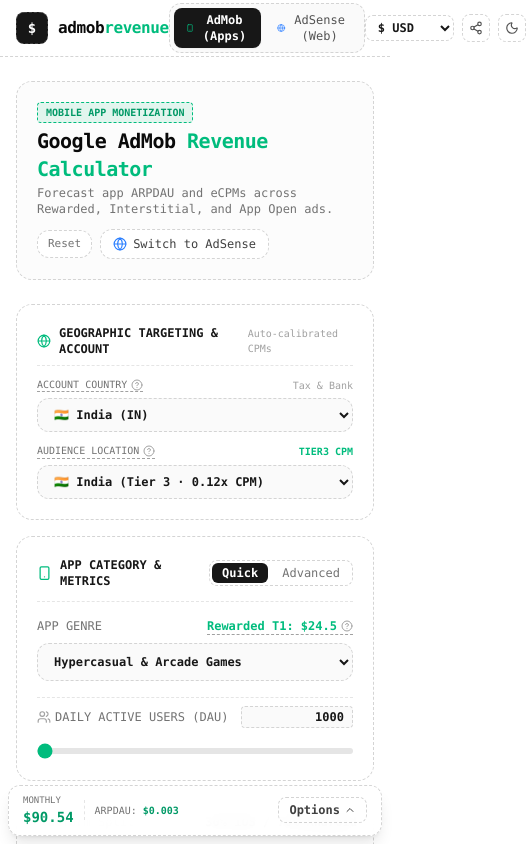
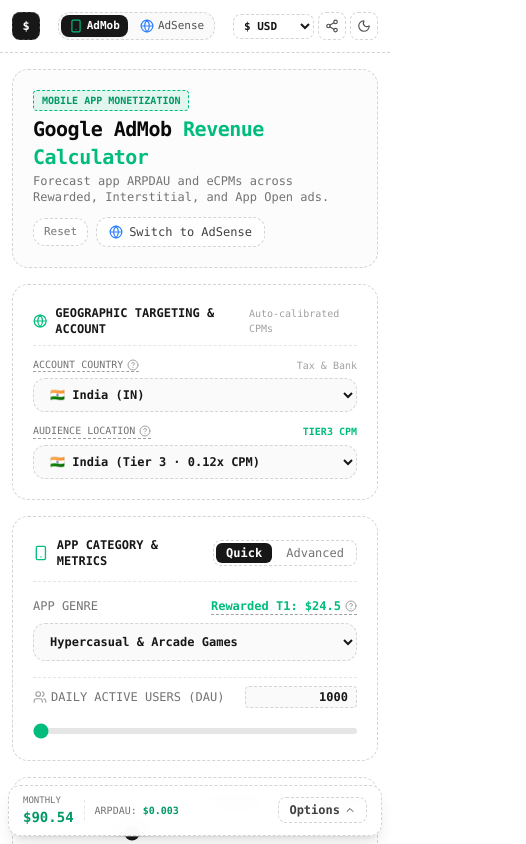
Before and after one commit to sumit-dev06/admobrevenue, a React (Vite) app: page / in a window 390 px wide. Shown: the top 844 px of the page, 526 px wide, since content can reach past the window. Built offline with nearby package versions, Linux system fonts and the light colour scheme.

Commit message:
Fix mobile horizontal overflow, responsive navbar, and viewport constraints

```diff
--- a/index.html
+++ b/index.html
@@ -2,7 +2,7 @@
 <html lang="en">
   <head>
     <meta charset="UTF-8" />
-    <meta name="viewport" content="width=device-width, initial-scale=1.0, maximum-scale=5.0" />
+    <meta name="viewport" content="width=device-width, initial-scale=1.0, maximum-scale=1.0, user-scalable=no, viewport-fit=cover" />
 
     <!-- Primary Meta Tags -->
     <title>AdMob & AdSense Revenue Calculator | 2026 Accurate Earnings Forecast</title>
--- a/src/App.tsx
+++ b/src/App.tsx
@@ -253,7 +253,7 @@
       />
 
       {/* Main Container */}
-      <main className="flex-1 max-w-6xl w-full mx-auto px-4 sm:px-6 lg:px-8 py-6 space-y-6 pb-28 lg:pb-8">
+      <main className="flex-1 max-w-6xl w-full mx-auto px-3 sm:px-6 lg:px-8 py-4 sm:py-6 space-y-4 sm:space-y-6 pb-28 lg:pb-8 overflow-x-hidden">
         {/* Page Banner */}
         <section className="border border-dashed border-neutral-300 dark:border-neutral-800 rounded-2xl p-5 sm:p-6 bg-neutral-50/50 dark:bg-neutral-900/30">
           <div className="flex flex-col sm:flex-row sm:items-center justify-between gap-3">
--- a/src/components/Navbar.tsx
+++ b/src/components/Navbar.tsx
@@ -8,7 +8,6 @@
   Sun,
   Download,
   Share2,
-  Code2,
 } from "lucide-react";
 
 interface NavbarProps {
@@ -28,72 +27,68 @@
   onCurrencyChange,
   isDarkMode,
   onToggleTheme,
-  onOpenEmbed,
   onOpenExport,
   onShare,
   activePlatform,
   onPlatformChange,
 }) => {
   return (
-    <header className="sticky top-0 z-50 w-full border-b border-dashed border-neutral-300 dark:border-neutral-800 bg-white/95 dark:bg-neutral-950/95 backdrop-blur-md transition-colors">
-      <div className="max-w-6xl mx-auto px-4 sm:px-6 lg:px-8">
-        <div className="flex items-center justify-between h-14">
-          {/* Brand */}
+    <header className="sticky top-0 z-50 w-full border-b border-dashed border-neutral-300 dark:border-neutral-800 bg-white/95 dark:bg-neutral-950/95 backdrop-blur-md transition-colors overflow-x-hidden">
+      <div className="max-w-6xl mx-auto px-3 sm:px-6 lg:px-8">
+        <div className="flex items-center justify-between h-13 sm:h-14 gap-2">
+          {/* Brand Logo */}
           <div
-            className="flex items-center gap-2.5 cursor-pointer select-none"
+            className="flex items-center gap-1.5 sm:gap-2.5 cursor-pointer select-none shrink-0"
             onClick={() => onPlatformChange("admob")}
           >
-            <div className="w-8 h-8 rounded-lg bg-neutral-900 dark:bg-neutral-100 text-white dark:text-neutral-900 font-mono font-black text-sm flex items-center justify-center border border-dashed border-neutral-700 dark:border-neutral-300">
+            <div className="w-7 h-7 sm:w-8 sm:h-8 rounded-lg bg-neutral-900 dark:bg-neutral-100 text-white dark:text-neutral-900 font-mono font-black text-xs sm:text-sm flex items-center justify-center border border-dashed border-neutral-700 dark:border-neutral-300">
               $
             </div>
-            <div className="flex items-baseline gap-2">
-              <span className="font-bold text-base tracking-tight text-neutral-950 dark:text-white font-mono">
-                admob<span className="text-emerald-500">revenue</span>
-              </span>
-              <span className="hidden sm:inline-block px-1.5 py-0.2 text-[10px] font-mono uppercase rounded border border-dashed border-neutral-300 dark:border-neutral-700 text-neutral-500">
-                2026 Engine
-              </span>
-            </div>
+            <span className="hidden md:inline font-bold text-sm sm:text-base tracking-tight text-neutral-950 dark:text-white font-mono">
+              admob<span className="text-emerald-500">revenue</span>
+            </span>
           </div>
 
-          {/* Dedicated 2-Page Nav Switcher */}
-          <nav className="flex items-center gap-1 border border-dashed border-neutral-300 dark:border-neutral-800 p-1 rounded-xl bg-neutral-50 dark:bg-neutral-900/60 text-xs font-mono">
+          {/* 2-Page Mode Switcher */}
+          <nav className="flex items-center gap-1 border border-dashed border-neutral-300 dark:border-neutral-800 p-0.5 sm:p-1 rounded-xl bg-neutral-50 dark:bg-neutral-900/60 text-xs font-mono shrink min-w-0">
             <button
               onClick={() => onPlatformChange("admob")}
               className={
-                "flex items-center gap-1.5 px-3 py-1 rounded-lg transition-all " +
+                "flex items-center gap-1 px-2 sm:px-3 py-1 rounded-lg transition-all text-[11px] sm:text-xs truncate " +
                 (activePlatform === "admob"
                   ? "bg-neutral-900 text-white dark:bg-white dark:text-neutral-950 font-bold shadow-xs"
                   : "text-neutral-600 dark:text-neutral-400 hover:text-neutral-950 dark:hover:text-white")
               }
+              title="AdMob App Calculator"
             >
-              <Smartphone className="w-3.5 h-3.5 text-emerald-500" />
-              <span>AdMob (Apps)</span>
+              <Smartphone className="w-3.5 h-3.5 text-emerald-500 shrink-0" />
+              <span>AdMob</span>
             </button>
             <button
               onClick={() => onPlatformChange("adsense")}
               className={
-                "flex items-center gap-1.5 px-3 py-1 rounded-lg transition-all " +
+                "flex items-center gap-1 px-2 sm:px-3 py-1 rounded-lg transition-all text-[11px] sm:text-xs truncate " +
                 (activePlatform === "adsense"
                   ? "bg-neutral-900 text-white dark:bg-white dark:text-neutral-950 font-bold shadow-xs"
                   : "text-neutral-600 dark:text-neutral-400 hover:text-neutral-950 dark:hover:text-white")
               }
+              title="AdSense Website Calculator"
             >
-              <Globe className="w-3.5 h-3.5 text-blue-500" />
-              <span>AdSense (Web)</span>
+              <Globe className="w-3.5 h-3.5 text-blue-500 shrink-0" />
+              <span>AdSense</span>
             </button>
           </nav>
 
           {/* Right Controls */}
-          <div className="flex items-center gap-2">
+          <div className="flex items-center gap-1 sm:gap-2 shrink-0">
             {/* Currency Selector */}
             <select
               value={currentCurrency}
               onChange={(e) => onCurrencyChange(e.target.value as CurrencyCode)}
-              className="bg-transparent border border-dashed border-neutral-300 dark:border-neutral-800 text-neutral-900 dark:text-neutral-100 text-xs font-mono font-semibold rounded-lg px-2 py-1 focus:outline-none focus:border-emerald-500 cursor-pointer"
+              className="bg-transparent border border-dashed border-neutral-300 dark:border-neutral-800 text-neutral-900 dark:text-neutral-100 text-[11px] sm:text-xs font-mono font-semibold rounded-lg px-1.5 sm:px-2 py-1 focus:outline-none focus:border-emerald-500 cursor-pointer"
             >
               {Object.values(CURRENCIES).map((c) => (
-                <option key={c.code} value={c.code} className="bg-white dark:bg-neutral-900">
+                <option key={c.code} value={c.code} className="bg-white dark:bg-neutral-900 text-neutral-900 dark:text-white">
                   {c.symbol} {c.code}
                 </option>
               ))}
@@ -108,10 +103,10 @@
               <Share2 className="w-3.5 h-3.5" />
             </button>
 
-            {/* Export */}
+            {/* Export (Desktop) */}
             <button
               onClick={onOpenExport}
-              className="hidden sm:flex items-center gap-1.5 px-2.5 py-1 text-xs font-mono font-semibold text-white bg-neutral-900 dark:bg-neutral-100 dark:text-neutral-950 border border-dashed border-neutral-700 dark:border-neutral-300 rounded-lg hover:bg-neutral-800 dark:hover:bg-white transition-all"
+              className="hidden lg:flex items-center gap-1 px-2.5 py-1 text-xs font-mono font-semibold text-white bg-neutral-900 dark:bg-neutral-100 dark:text-neutral-950 border border-dashed border-neutral-700 dark:border-neutral-300 rounded-lg hover:bg-neutral-800 dark:hover:bg-white transition-all"
             >
               <Download className="w-3 h-3" />
               <span>Export</span>
--- a/src/index.css
+++ b/src/index.css
@@ -1,18 +1,37 @@
 @import "tailwindcss";
 
 @custom-variant dark (&:where(.dark, .dark *));
+
+*, *::before, *::after {
+  box-sizing: border-box;
+}
 
 @layer base {
   html {
     scroll-behavior: smooth;
     font-family: -apple-system, BlinkMacSystemFont, "Segoe UI", Roboto, Helvetica, Arial, sans-serif;
+    overflow-x: hidden;
+    max-width: 100vw;
+    width: 100%;
   }
 
   body {
     background-color: #ffffff;
     color: #18181b;
     min-height: 100vh;
+    overflow-x: hidden;
+    max-width: 100vw;
+    width: 100%;
+    margin: 0;
+    padding: 0;
     font-feature-settings: "cv02", "cv03", "cv04", "cv11";
+  }
+
+  #root {
+    overflow-x: hidden;
+    max-width: 100vw;
+    width: 100%;
+    min-height: 100vh;
   }
 
   html.dark body {
```
